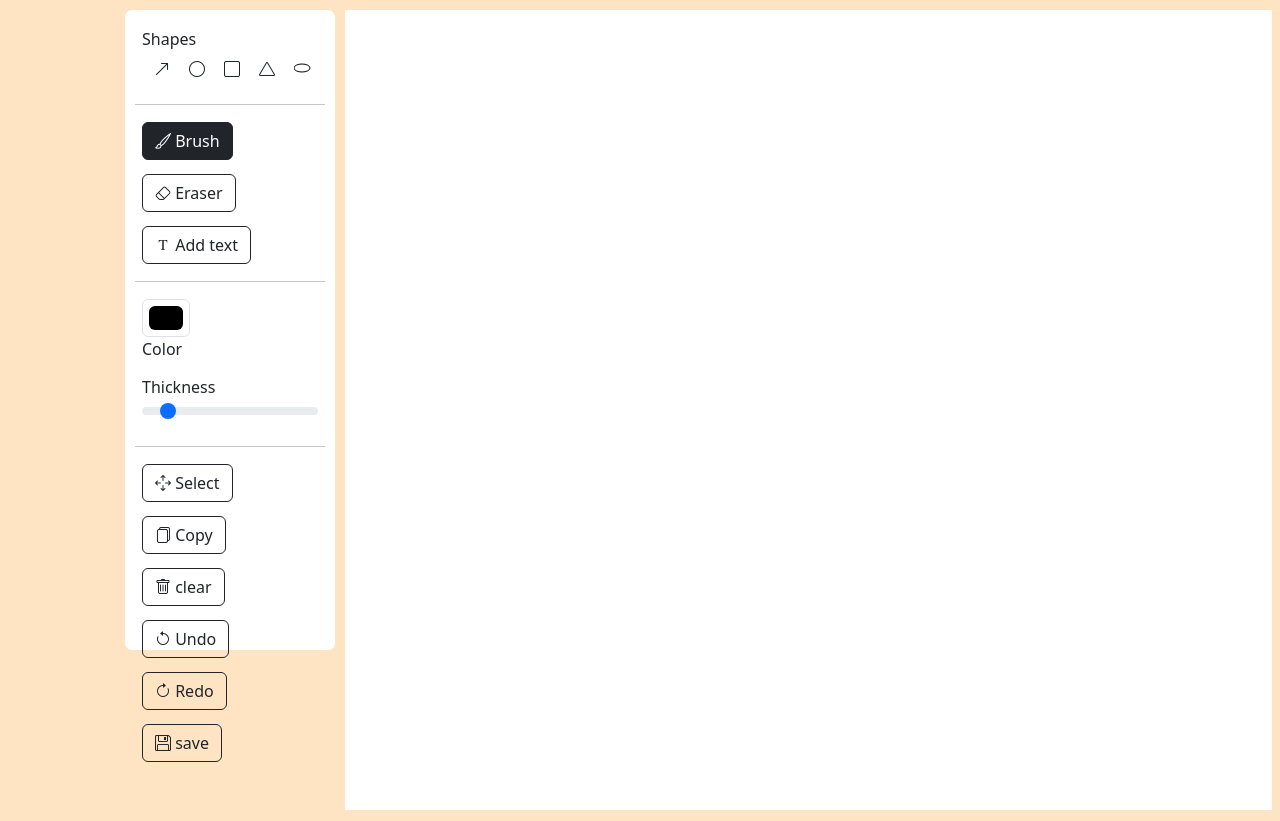
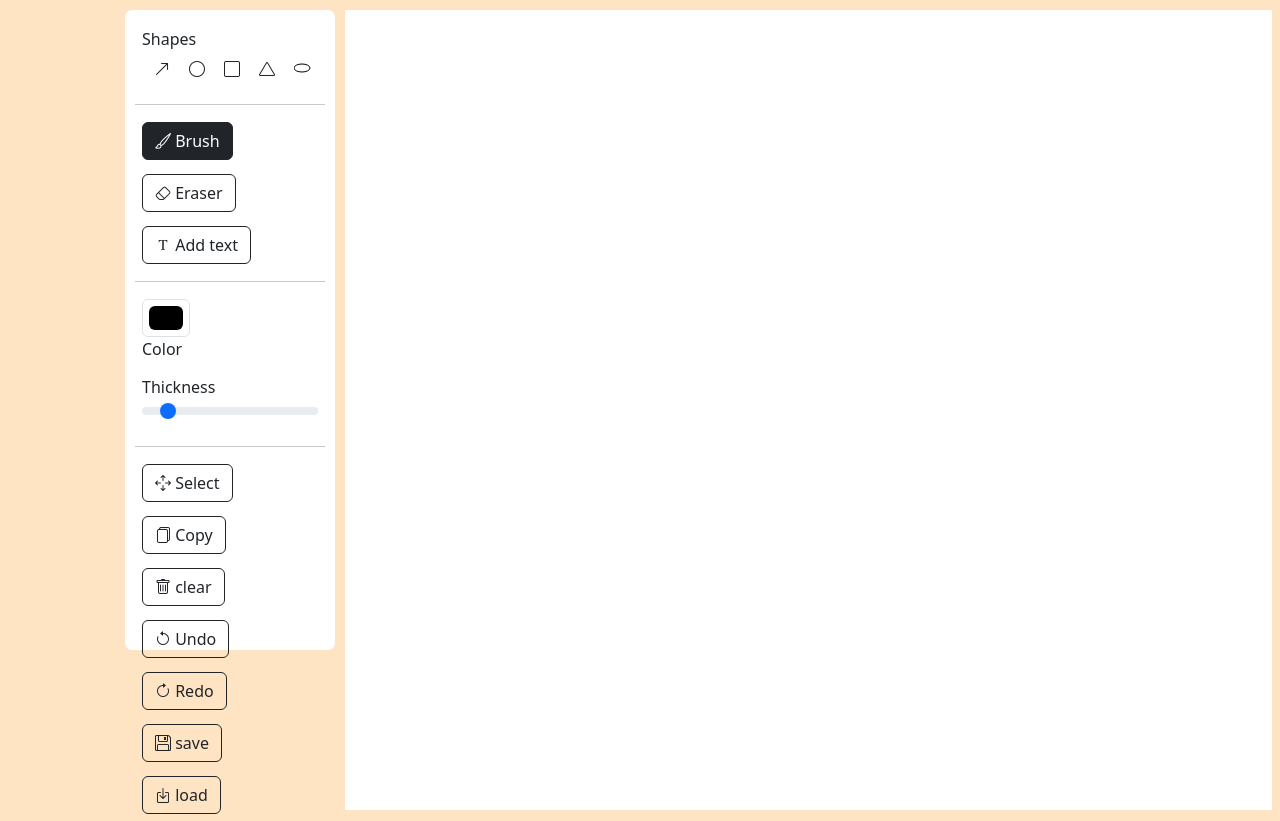
Before and after one commit to Ziad-Sallam/webBasedPaint, a React (Vite) app: page / in a window 1280 px wide. Shown: the top 821 px of the page. Built offline with nearby package versions, Linux system fonts and the light colour scheme.

Commit message:
load/save added

```diff
--- a/package.json
+++ b/package.json
@@ -12,6 +12,7 @@
   "dependencies": {
     "@fortawesome/free-solid-svg-icons": "^6.6.0",
     "@fortawesome/react-fontawesome": "^0.2.2",
+    "axios": "^1.7.8",
     "bootstrap": "^5.3.3",
     "bootstrap-icons": "^1.11.3",
     "konva": "^9.3.16",
--- a/src/App.jsx
+++ b/src/App.jsx
@@ -1,6 +1,7 @@
 import 'bootstrap/dist/css/bootstrap.min.css';
 import 'bootstrap-icons/font/bootstrap-icons.css';
 import { Transformer } from 'react-konva';
+import axios from "axios";
 import './App.css'
 import { KonvaEventObject } from "konva/lib/Node";
 import { useState, useRef, useCallback } from "react";
@@ -233,6 +234,43 @@ function App() {
     setRedoStack([...redoStack]);
   };
 
+  async function save(){
+
+    const canvas = {
+      rect : rectangles,
+      circle : circles,
+      triangle:triangles,
+      arrow:arrows,
+      ellipse:ellipses,
+      scribble: scribbles
+    };
+    console.log(canvas);
+    try {
+      await axios.post('http://localhost:5000',canvas)
+    }catch(err){
+      console.log(`error message: ${err.message}`);
+    }
+  }
+
+  async function load(){
+    try{
+      const response = await axios.get('http://localhost:5000',{
+        params: { slot: 2}
+      });
+      const data =  response.data;
+      console.log(data);
+      setCircles(data.circle);
+      setRectangles(data.rect)
+      setArrows(data.arrow)
+      setEllipses(data.ellipse)
+      setScribbles(data.scribble)
+      setTriangles(data.triangle)
+
+    }catch(err){
+      console.log(`error message: ${err.message}`);
+    }
+  }
+
 
   const onStageMouseDown = useCallback((e) => {
     saveStateToUndoStack();
@@ -434,23 +472,29 @@ function App() {
           <div className={"shapes"}>
             <label className="shapes">Shapes</label>
             <br/>
-            <button id={"arrow"} className={"arrow btn " + (arrowBtn ? "btn-dark" : "btn-outline-dark")} onClick={handleClick}>
+            <button id={"arrow"} className={"arrow btn " + (arrowBtn ? "btn-dark" : "btn-outline-dark")}
+                    onClick={handleClick}>
               <i id={"arrow"} className="arrow bi bi-arrow-up-right"></i>
             </button>
 
-            <button id={"circle"} className={"circle btn " + (circleBtn ? "btn-dark" : "btn-outline-dark")} onClick={handleClick}>
+            <button id={"circle"} className={"circle btn " + (circleBtn ? "btn-dark" : "btn-outline-dark")}
+                    onClick={handleClick}>
               <i id={"circle"} className={"circle bi bi-circle"}/>
             </button>
 
-            <button id={"square"} className={"square btn " + (squareBtn ? "btn-dark" : "btn-outline-dark")} onClick={handleClick}>
+            <button id={"square"} className={"square btn " + (squareBtn ? "btn-dark" : "btn-outline-dark")}
+                    onClick={handleClick}>
               <i id={"square"} className="square bi bi-square"></i>
             </button>
 
-            <button id={"triangle"} className={"triangle btn " + (triangleBtn ? "btn-dark" : "btn-outline-dark")} onClick={handleClick}><i id={"triangle"} className="triangle bi bi-triangle"></i></button>
+            <button id={"triangle"} className={"triangle btn " + (triangleBtn ? "btn-dark" : "btn-outline-dark")}
+                    onClick={handleClick}><i id={"triangle"} className="triangle bi bi-triangle"></i></button>
 
-            <button id={"ellipse"} className={"ellipse btn " + (ellipseBtn ? "btn-dark" : "btn-outline-dark")} onClick={handleClick}>
+            <button id={"ellipse"} className={"ellipse btn " + (ellipseBtn ? "btn-dark" : "btn-outline-dark")}
+                    onClick={handleClick}>
               <svg id={"ellipse"} width={25} height={15} className={"ellipse"}>
-                <ellipse id={"ellipse"} className={"ellipse"} cx="8" cy="5" rx="8" ry="4" stroke="black" strokeWidth="1" fill="none"/>
+                <ellipse id={"ellipse"} className={"ellipse"} cx="8" cy="5" rx="8" ry="4" stroke="black" strokeWidth="1"
+                         fill="none"/>
               </svg>
             </button>
           </div>
@@ -459,31 +503,38 @@ function App() {
         <hr></hr>
 
         <div className="component">
-          <button id={"brush"} className={"brush btn " + (brushBtn ? "btn-dark" : "btn-outline-dark")} onClick={handleClick}>
+          <button id={"brush"} className={"brush btn " + (brushBtn ? "btn-dark" : "btn-outline-dark")}
+                  onClick={handleClick}>
             <label className='brush'><i id={"brush"} className="brush bi bi-brush"></i> Brush</label>
           </button>
         </div>
 
         <div className="component">
-          <button id={"eraser"} className={"eraser btn " + (eraseBtn ? "btn-dark" : "btn-outline-dark")} onClick={handleClick}>
+          <button id={"eraser"} className={"eraser btn " + (eraseBtn ? "btn-dark" : "btn-outline-dark")}
+                  onClick={handleClick}>
             <label className='eraser'><i id={"eraser"} className="eraser bi bi-eraser"></i> Eraser</label>
           </button>
         </div>
 
 
         <div className="component">
-          <button id={"text"} className={"text btn " + (textBtn ? "btn-dark" : "btn-outline-dark")} onClick={handleClick}>
+          <button id={"text"} className={"text btn " + (textBtn ? "btn-dark" : "btn-outline-dark")}
+                  onClick={handleClick}>
             <label className='text'><i id={"text"} className="text bi bi-fonts"></i> Add text</label>
           </button>
-          <input type='text' className={(textBtn ? "" : "hidden")} onChange={(e) => {setinputText(e.target.value); setDrawAction(inputText);}}>
+          <input type='text' className={(textBtn ? "" : "hidden")} onChange={(e) => {
+            setinputText(e.target.value);
+            setDrawAction(inputText);
+          }}>
           </input>
         </div>
 
         <hr></hr>
 
         <div className="component">
-          <input className={"form-control form-control-color"} type="color" id="favcolor" onChange={(e) => setColor(e.target.value)} ></input>
-          <label htmlFor="favcolor">  Color</label>
+          <input className={"form-control form-control-color"} type="color" id="favcolor"
+                 onChange={(e) => setColor(e.target.value)}></input>
+          <label htmlFor="favcolor"> Color</label>
         </div>
 
         <div className="component">
@@ -533,14 +584,20 @@ function App() {
         </div>
 
         <div className="component">
-          <button id="save" className={"btn btn-outline-dark"}><i className="bi bi-floppy"></i> save</button>
+          <button id="save" className={"btn btn-outline-dark"} onClick={save}><i className="bi bi-floppy"></i> save
+          </button>
+        </div>
+
+        <div className="component">
+          <button id="load" className={"btn btn-outline-dark"} onClick={load}><i className="bi bi-box-arrow-in-down"></i> load
+          </button>
         </div>
 
       </section>
 
       <div className="screen">
         <Stage
-          width={window.innerWidth*0.9}
+            width={window.innerWidth * 0.9}
             height={window.innerHeight}
             onMouseDown={onStageMouseDown}
             onMouseMove={onStageMouseMove}
```
Also changed, not shown: 1 other file (tests, documents, lock files or other folders). Lines whose indentation alone changed are shown as unchanged.
